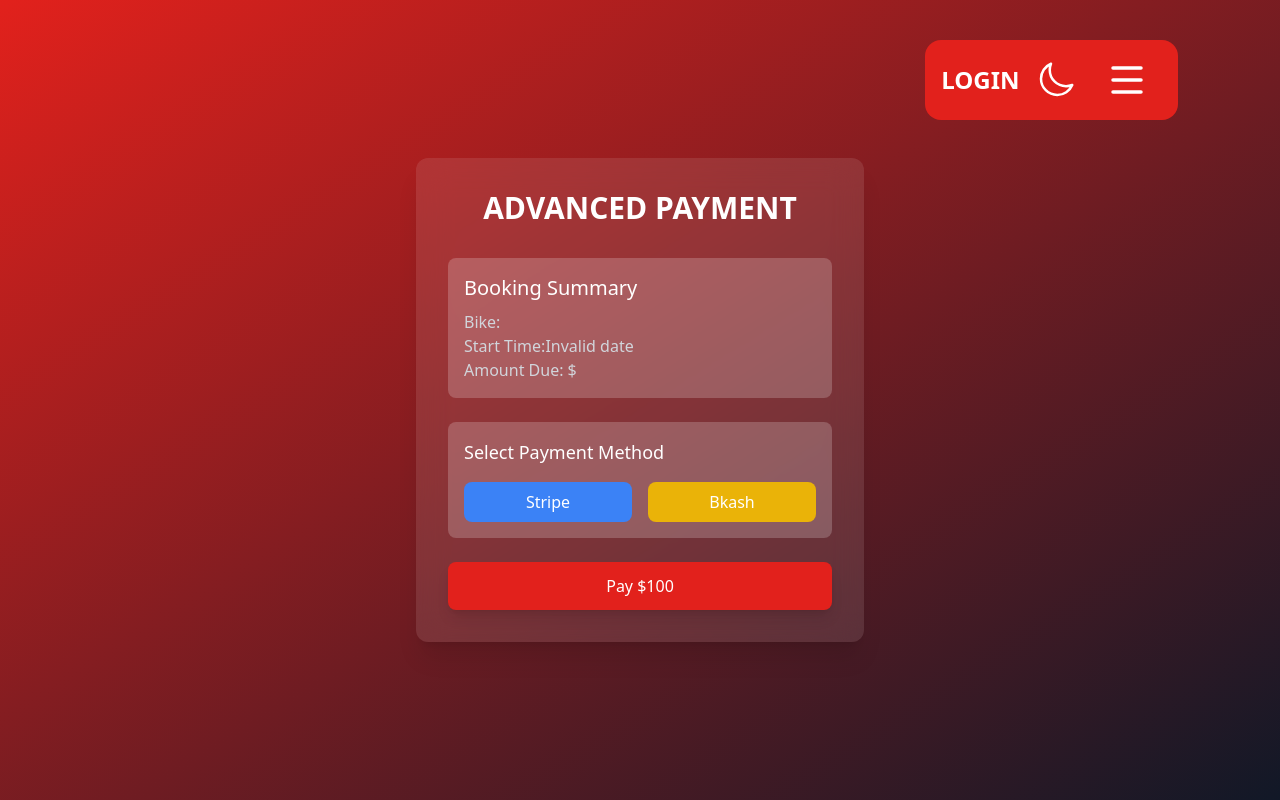
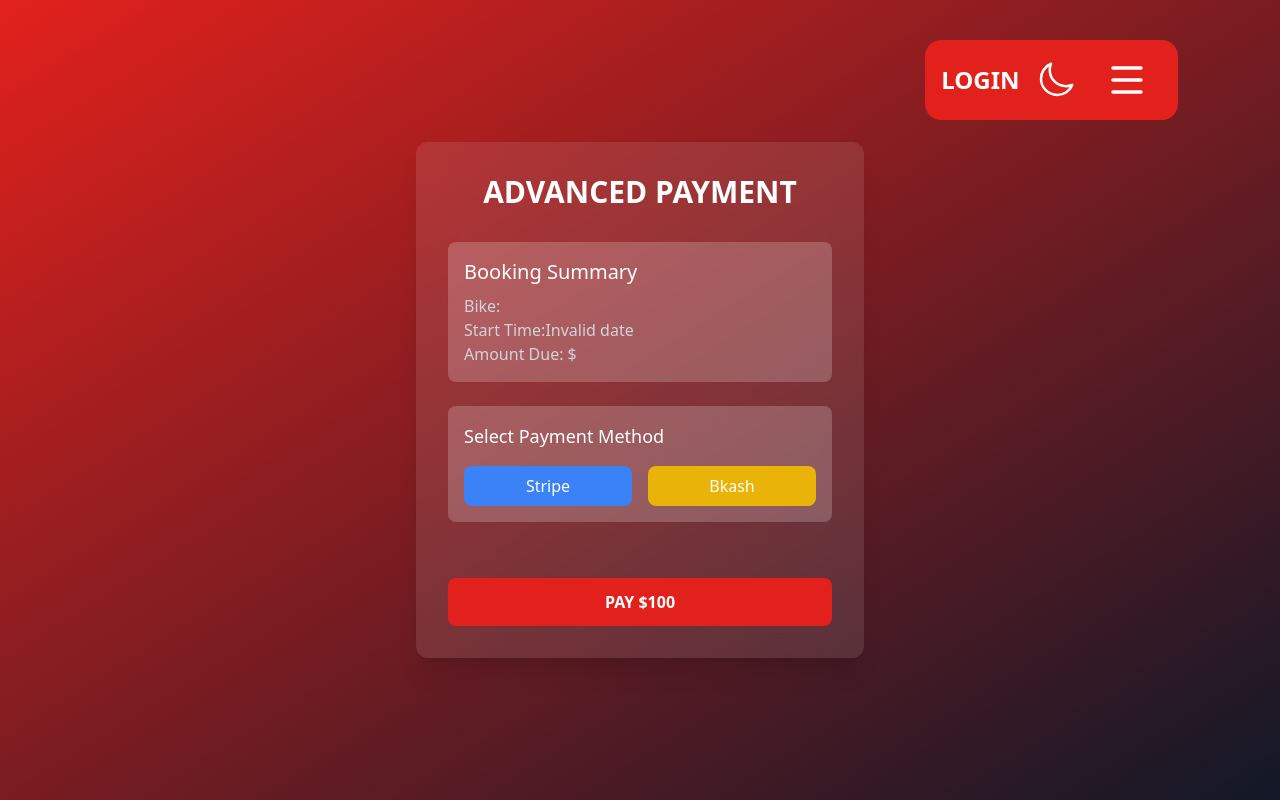
Before and after one commit to golamrabbani93/bikeist, a React (Vite) app: page /payment in a window 1280 px wide. Shown: the top 800 px of the page. Built offline with nearby package versions, Linux system fonts and the light colour scheme.

Commit message:
payment modal complete

```diff
--- a/package.json
+++ b/package.json
@@ -13,6 +13,8 @@
     "@hookform/resolvers": "^3.9.0",
     "@lottiefiles/react-lottie-player": "^3.5.4",
     "@reduxjs/toolkit": "^2.2.7",
+    "@stripe/react-stripe-js": "^2.8.0",
+    "@stripe/stripe-js": "^4.3.0",
     "antd": "^5.20.2",
     "jwt-decode": "^4.0.0",
     "moment": "^2.30.1",
--- a/src/pages/DashBoard/Payment/Payment.tsx
+++ b/src/pages/DashBoard/Payment/Payment.tsx
@@ -1,5 +1,11 @@
+import {ConfigProvider, Modal, theme} from 'antd';
 import moment from 'moment';
-import {useLocation} from 'react-router-dom';
+import {useState} from 'react';
+import {FieldValues, SubmitHandler} from 'react-hook-form';
+import {useLocation, useNavigate} from 'react-router-dom';
+import {useAppSelector} from '../../../redux/hooks';
+import {getCurrentTheme} from '../../../redux/features/theme/themeSlice';
+import {TBike} from '../../../types';
 
 const Payment = () => {
 	const location = useLocation();
@@ -7,7 +13,6 @@ const Payment = () => {
 	const bikeDetails = bikeData?.bikeData;
 	const startTime = bikeData?.startTime;
 	const modifyDate = moment(new Date(startTime)).format(' Do MMMM YYYY, h:mm A');
-	console.log('🚀🚀: Payment -> modifyDate', modifyDate);
 
 	return (
 		<div className="min-h-screen bg-gradient-to-br from-primary to-gray-900 flex items-center justify-center p-4">
@@ -39,12 +44,56 @@ const Payment = () => {
 				</div>
 
 				{/* Pay Button */}
-				<button className="w-full py-3 bg-primary text-white rounded-lg shadow-lg hover:bg-secondary focus:ring-4 focus:ring-secondary focus:outline-none transition duration-300">
+				{/* <button className="w-full py-3 bg-primary text-white rounded-lg shadow-lg hover:bg-secondary focus:ring-4 focus:ring-secondary focus:outline-none transition duration-300">
 					Pay $100
 				</button>
+                 */}
+				<PaymentModal />
 			</div>
 		</div>
 	);
 };
+const PaymentModal = ({bikeData}: {bikeData: TBike}) => {
+	const [open, setOpen] = useState(false);
+
+	// *theme Management
+	const selectedTheme = useAppSelector(getCurrentTheme);
+	const showModal = () => {
+		setOpen(true);
+	};
+
+	const handleCancel = () => {
+		setOpen(false);
+	};
+
+	const lightTheme = {};
+
+	const darkTheme = {
+		algorithm: theme.darkAlgorithm,
+	};
+
+	// * payment mathod start
+
+	return (
+		<>
+			<button
+				onClick={showModal}
+				className="mt-8 px-6 py-3 bg-[#e2211c] text-white font-bold uppercase rounded-lg hover:bg-red-700 transition duration-300 w-full"
+			>
+				Pay $100
+			</button>
+			<ConfigProvider theme={selectedTheme === 'light' ? lightTheme : darkTheme}>
+				<Modal
+					open={open}
+					title={`${bikeData?.name}Bike Book Now`}
+					onCancel={handleCancel}
+					footer={[]}
+				>
+					<div className="mt-2"></div>
+				</Modal>
+			</ConfigProvider>
+		</>
+	);
+};
 
 export default Payment;
```
Also changed, not shown: 1 other file (tests, documents, lock files or other folders).
